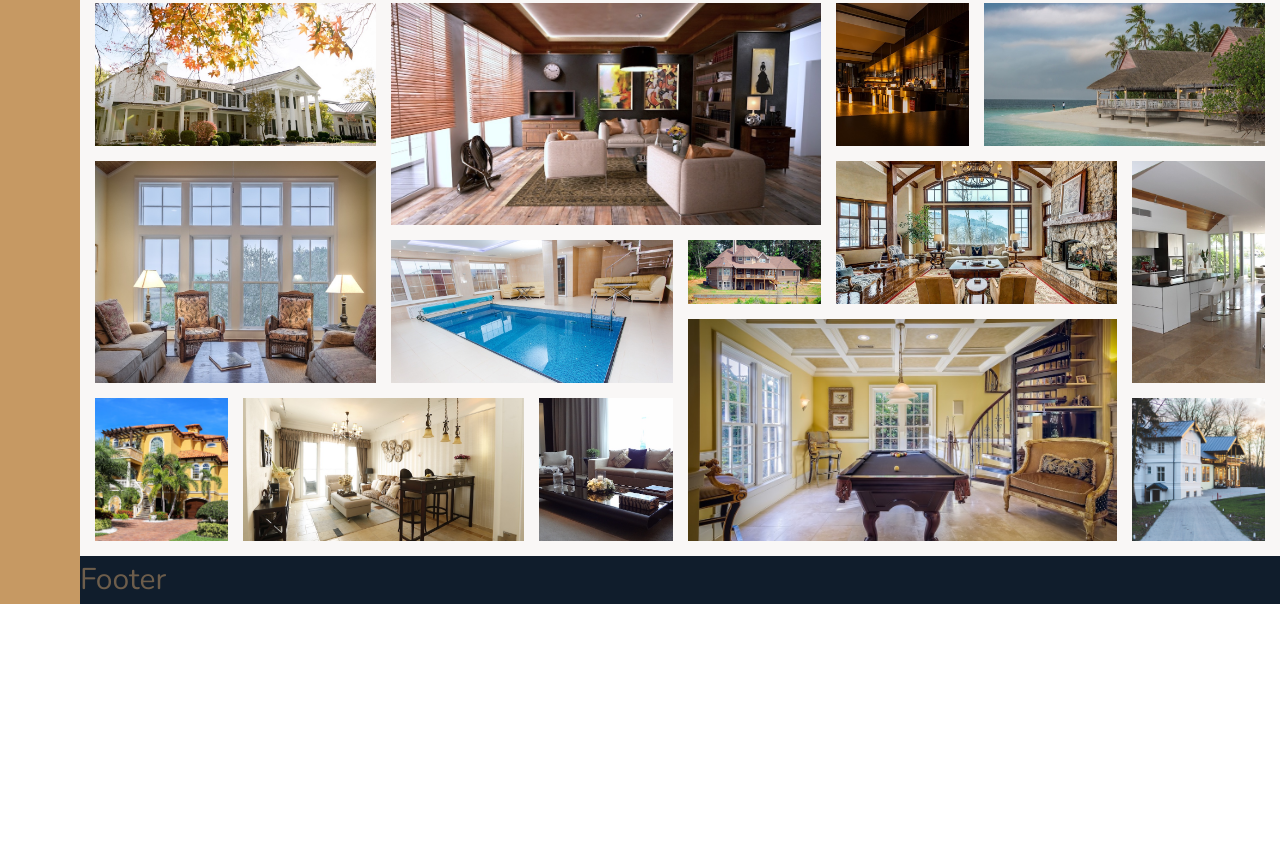
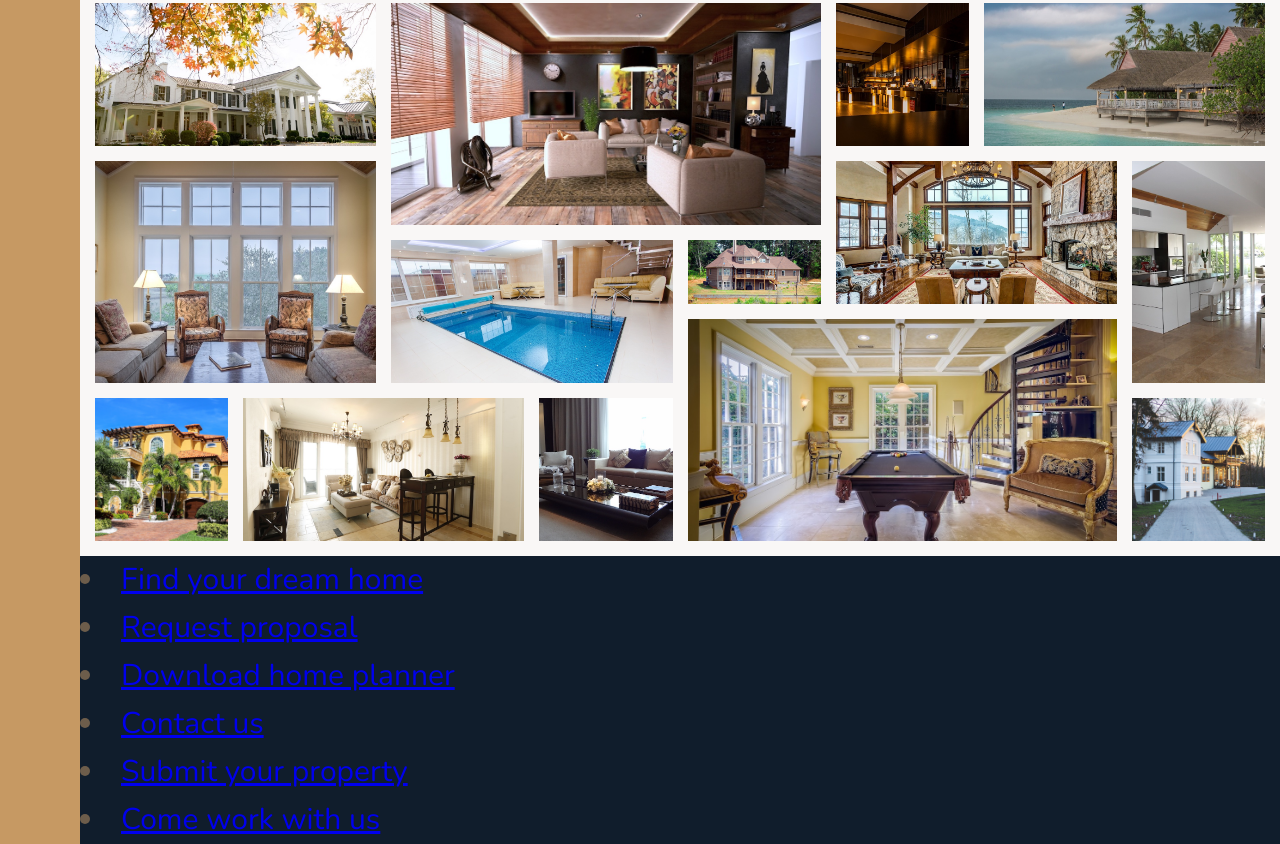
Before and after one commit to tundeszne/nexter, a website: page index.html in a window 1280 px wide. Shown: the part 3074-3918 px from the top of the page. Before the commit the page ends 3678 px from the top, so only its background shows below. Drawn offline with nearby package versions, Linux system fonts and the light colour scheme.

Commit message:
markup footer

```diff
--- a/index.html
+++ b/index.html
@@ -351,6 +351,15 @@
         </figure>
     </section>
 
-    <footer class="footer">Footer</footer>
+    <footer class="footer">
+      <nav class="nav">
+        <li class="nav__item"><a href="#" class="nav__link">Find your dream home</a> </li>
+        <li class="nav__item"><a href="#" class="nav__link">Request proposal</a></li>
+        <li class="nav__item"><a href="#" class="nav__link">Download home planner</a></li>
+        <li class="nav__item"><a href="#" class="nav__link">Contact us</a></li>
+        <li class="nav__item"><a href="#" class="nav__link">Submit your property</a></li>
+        <li class="nav__item"><a href="#" class="nav__link">Come work with us</a></li>
+      </nav>
+    </footer>
   </body>
 </html>
```
